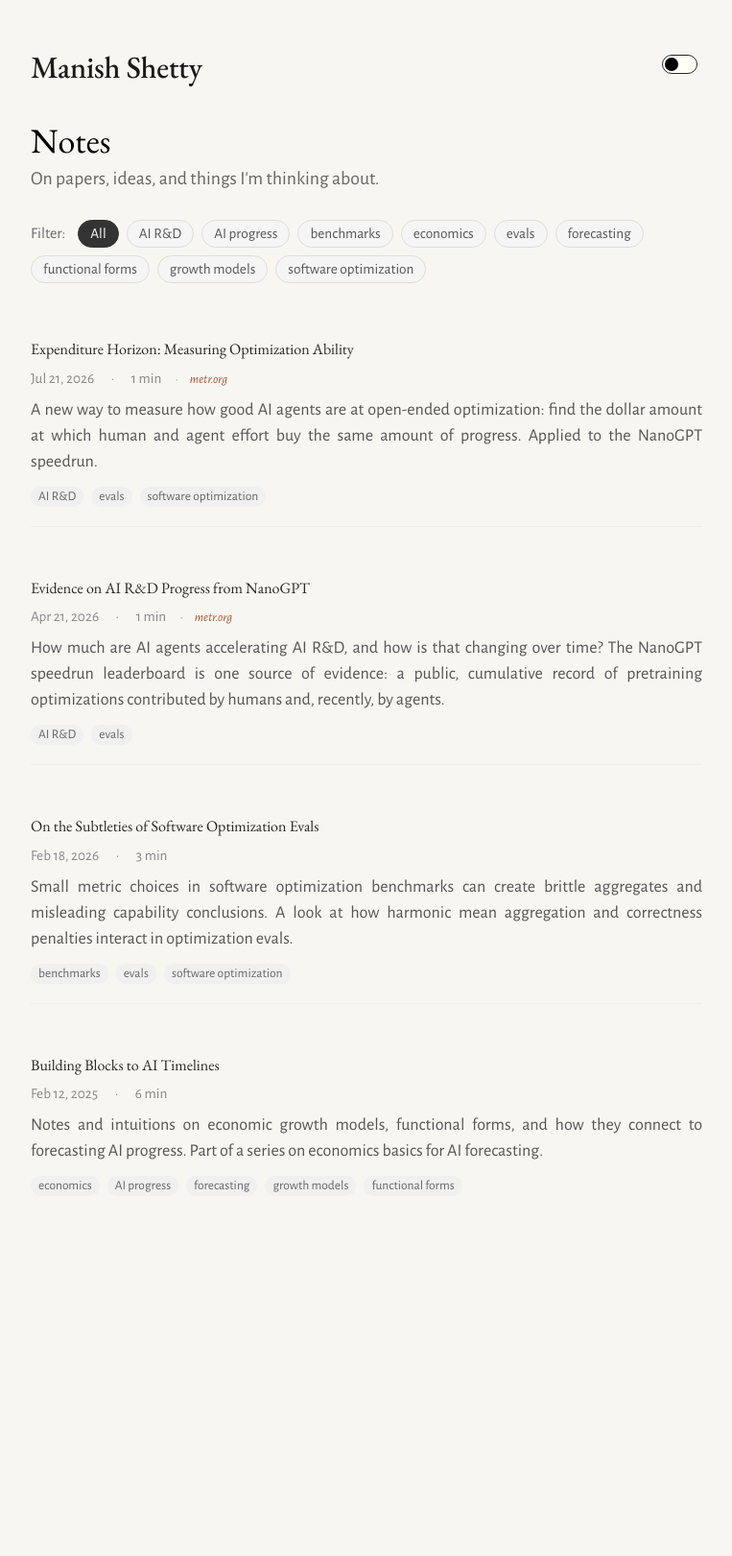
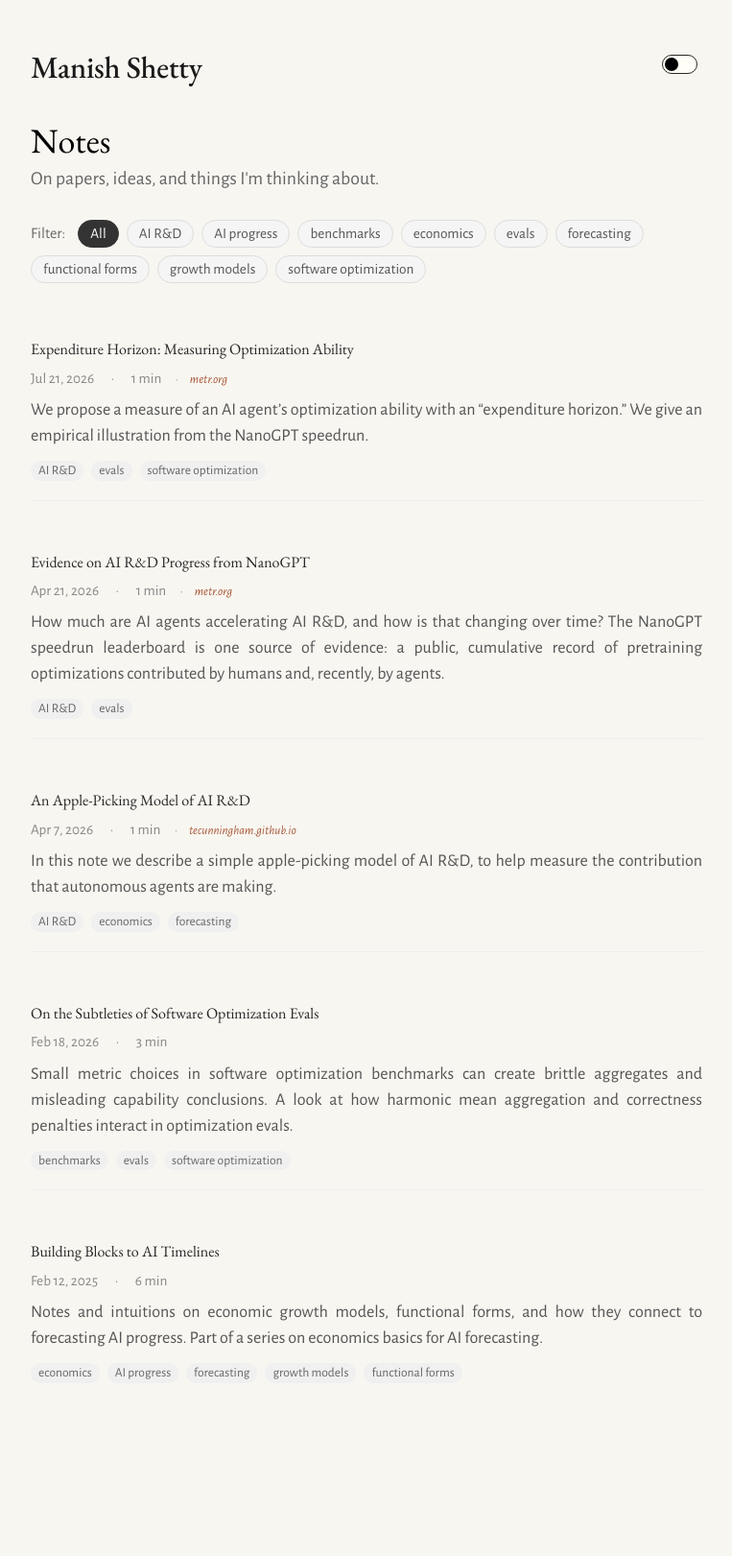
Before and after one commit to manishshettym/manishshettym.github.io, a Jekyll site: the page built from notes.md, in a window 1280 px wide. Shown: the whole page at 96% size, without its empty margins (258-1021 px from the left). Built offline with Jekyll 4.4.1, drawn with Linux system fonts in a browser that asks for light colours; a style sheet for code colours, icons or effects is not loaded; before the commit the page ends 1426 px from its top, so only the background shows below that.

Commit message:
feat: add apple-picking model note, use original text in cross-posts, tag METR work as METR
- link-post for 'An Apple-Picking Model of AI R&D' (with Tom Cunningham, Apr 2026)
- expenditure horizon cross-post now quotes the METR post verbatim
- METR research entries use a plain 'METR' venue tag

Co-Authored-By: Claude Opus 5.5 <noreply@anthropic.com>

```diff
--- a/_data/papers.yml
+++ b/_data/papers.yml
@@ -1,8 +1,15 @@
 - title: "Expenditure Horizon: Measuring Optimization Ability, with an Application to NanoGPT"
   authors: "Tom Cunningham, Manish Shetty, Vincent Cheng, Nate Rush"
-  venue: "METR 2026"
+  venue: "METR"
   website: "https://metr.org/blog/2026-07-21-expenditure-horizon/"
   blog: "/notes/expenditure-horizon/"
+  featured: true
+
+- title: "An Apple-Picking Model of AI R&D"
+  authors: "Tom Cunningham, Manish Shetty"
+  venue: "METR"
+  website: "https://tecunningham.github.io/posts/2026-03-13-apple-picking-ai.html"
+  blog: "/notes/apple-picking-model-of-ai-rd/"
   featured: true
 
 - title: "Scaling Environments and Verifiers for Software Engineering Agents"
--- /dev/null
+++ b/_posts/2026-04-07-apple-picking-model-of-ai-rd.md
@@ -0,0 +1,29 @@
+---
+layout: post
+title: "An Apple-Picking Model of AI R&D"
+date: 2026-04-07
+description: "In this note we describe a simple apple-picking model of AI R&D, to help measure the contribution that autonomous agents are making."
+tags:
+  - AI R&D
+  - economics
+  - forecasting
+external_url: https://tecunningham.github.io/posts/2026-03-13-apple-picking-ai.html
+---
+
+*Tom Cunningham, Manish Shetty*
+
+Many people are talking about how AI is autonomously able to contribute to frontier R&D, yet it’s only picking low-hanging fruit: Andrej Karpathy, Terence Tao, Nathan Lambert, Ryan Greenblatt.
+
+In this note we describe a simple apple-picking model of AI R&D, to help measure the contribution that autonomous agents are making.
+
+The model takes the metaphor literally: an AI agent helping you to optimize an algorithm is like a robot helping you pick apples. It will take care of all the apples up to a certain height, and it may find apples you haven’t found yet, but there will still be apples out of its reach.
+
+The model implies that agents can push the frontier forward, but the returns will sharply diminish. It also implies we can measure an agent’s ability with a human-equivalent time horizon, e.g. as of March 2026 agents seem to be able to find optimizations on frontier algorithms worth about 1 week of professional human labor, yet those effects are not additive. You can’t get two weeks labor by running an agent twice.
+
+
+- The agent will make quicker progress than the human at first, but eventually get overtaken (tortoise-hare dynamics)
+- The agent will be able to accumulate more apples (leave fewer unpicked) if they start from a stronger human starting point
+
+The apple-picking model implies a different pattern: for each model generation, agents will autonomously advance the frontier, but they will then quickly hit diminishing returns. When the marginal returns to human and agent expenditure are equalized, then we will return to investment in human optimization.
+
+[Read the full note on tecunningham.github.io →]({{ page.external_url }})
--- a/_posts/2026-07-21-expenditure-horizon.md
+++ b/_posts/2026-07-21-expenditure-horizon.md
@@ -2,7 +2,7 @@
 layout: post
 title: "Expenditure Horizon: Measuring Optimization Ability"
 date: 2026-07-21
-description: "A new way to measure how good AI agents are at open-ended optimization: find the dollar amount at which human and agent effort buy the same amount of progress. Applied to the NanoGPT speedrun."
+description: "We propose a measure of an AI agent’s optimization ability with an “expenditure horizon.” We give an empirical illustration from the NanoGPT speedrun."
 tags:
   - AI R&D
   - evals
@@ -10,10 +10,18 @@ tags:
 external_url: https://metr.org/blog/2026-07-21-expenditure-horizon/
 ---
 
-Most capability benchmarks are pass/fail: did the agent solve the task or not. Optimization problems don't fit that mold. There is always a little more speed to find, and the interesting question is how much progress an agent buys per dollar compared to a human doing the same work.
+*Tom Cunningham, Manish Shetty, Vincent Cheng, Nate Rush*
 
-With Tom Cunningham, Vincent Cheng, and Nate Rush, we propose the *expenditure horizon*: the level of spending at which autonomous agent effort and human effort achieve the same progress on an optimization problem. Using the public history of the NanoGPT speedrun, we estimate that a marginal 1% speedup costs roughly \\$2,500 of human labor, then run frontier agents on the same problem and compare their returns to spend.
+We propose a measure of an AI agent’s optimization ability with an “expenditure horizon.” We give an empirical illustration from the NanoGPT speedrun.
 
-The agents' expenditure horizons range from \\$0 to about \\$3,300. Weaker models mostly chase noise and make no real improvements. Stronger models make modest but genuine contributions, yet fall behind human effort once spending passes about \\$10K. The takeaway is that autonomous optimization by agents currently has minimal effect on AI R&D progress in NanoGPT. The post also covers where the method breaks down: it measures autonomous work only, it works best when returns to labor are smooth, and horizons shrink on problems that earlier agents have already optimized.
+One difficulty in measuring AI’s ability to accelerate AI R&D is accounting for token cost, experiment compute cost and human labor cost. If we can estimate performance as a function of cost for both humans and agents, we can measure the “expenditure horizon” as the point at which those curves cross: the budget at which humans become more cost-effective than AIs. We illustrate our method with data from the NanoGPT speedrun. We first estimate the returns to human effort in optimizing NanoGPT: on the margin, each 1% improvement costs very roughly \\$2,500 in human labor. We also report the status of preliminary agentic optimization runs against NanoGPT: after more than \\$10K of expenditure we estimate expenditure horizons of \\$0-\\$3K.
+
+We define an agent’s “expenditure horizon” over an optimization problem as the dollar value at which the improvement to the goal metric is equal to the improvement by a human with the same budget.
+
+This is a generalization of AI R&D benchmarks which use binary thresholds based on the average human time to achieve a certain score, e.g. RE-bench, MLE-bench, etc. Expenditure horizon differs from these reports in a few ways:
+
+- Reporting a continuous score, instead of a binary score, gives a much more statistically precise measure of capability for each task, i.e. differences between models can be detected with fewer observations.
+- Testing against frontier optimization problems, that have already been extensively optimized by humans, makes the outcome more interpretable for real-world usefulness.
+- Reporting the scaling curve makes the outcome more relevant to real-world acceleration, e.g. see Noam Brown’s recent exhortation to report scaling curves in benchmarks.
 
 [Read the full post on metr.org →]({{ page.external_url }})
```
